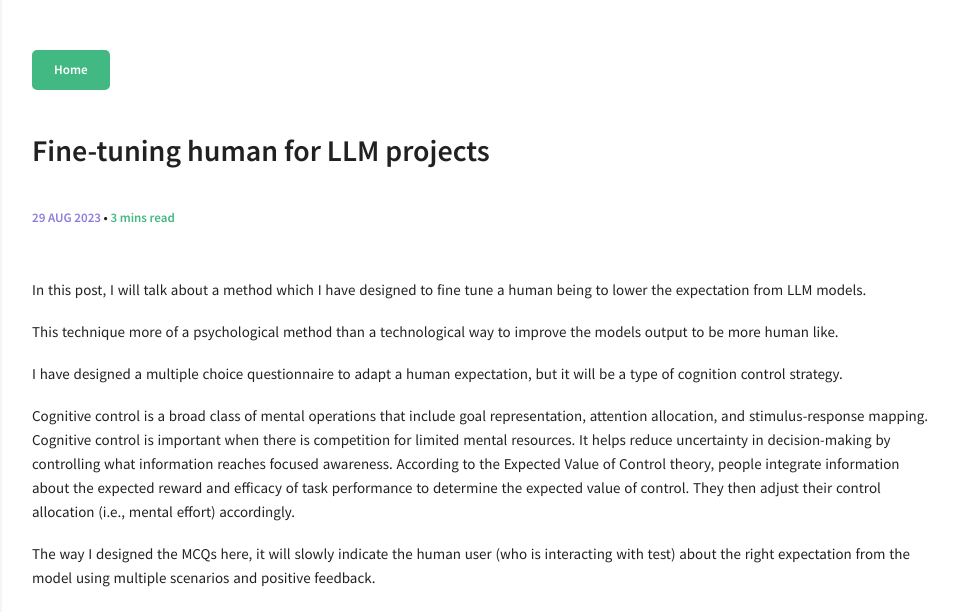
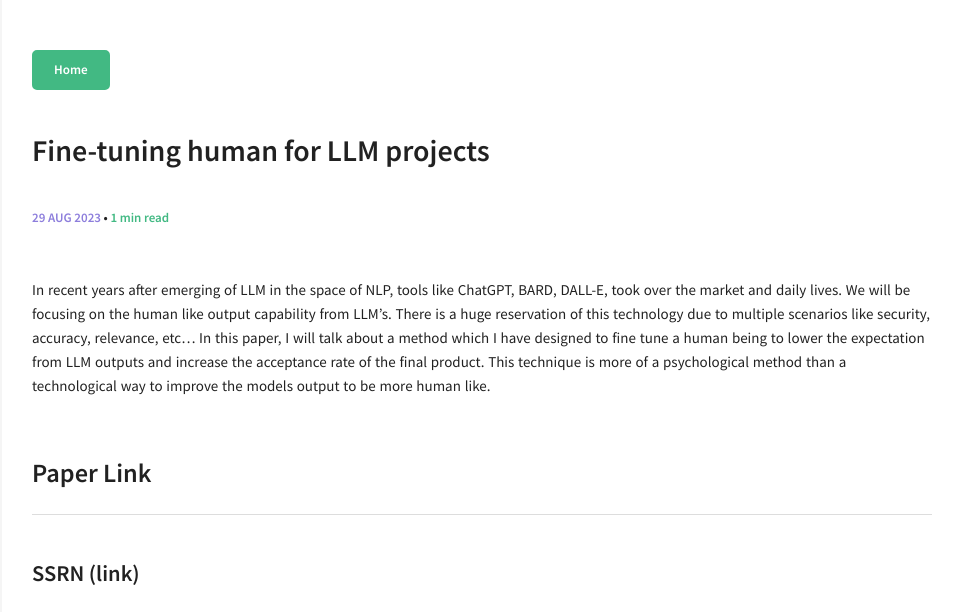
Before and after one commit to rehanguha/rehanguha.github.io, a Jekyll site: the page built from _posts/2023-08-29-llm.md, in a window 1280 px wide. Shown: the top 612 px of the page, without its empty margins (318-1279 px from the left). Built offline with Jekyll 4.4.1, drawn with Linux system fonts in a browser that asks for light colours; comment, search, counter and statistics services are not loaded; some of the changed text lies outside the part shown.

Commit message:
LLM paper update

```diff
--- a/_posts/2023-08-29-llm.md
+++ b/_posts/2023-08-29-llm.md
@@ -5,58 +5,17 @@ excerpt: "In this post, I will talk about a method which I have designed to fine
 tags: [nlp, psychology]
 categories: [NLP, LLM, Psychology]
 share: true
+link: https://papers.ssrn.com/sol3/papers.cfm?abstract_id=4574477
 comments: true
 mathjax: false
 ---
 
-In this post, I will talk about a method which I have designed to fine tune a human being to lower the expectation from LLM models.
+In recent years after emerging of LLM in the space of NLP, tools like ChatGPT, BARD, DALL-E, took over the market and daily lives. We will be focusing on the human like output capability from LLM’s. There is a huge reservation of this technology due to multiple scenarios like security, accuracy, relevance, etc... In this paper, I will talk about a method which I have designed to fine tune a human being to lower the expectation from LLM outputs and increase the acceptance rate of the final product. This technique is more of a psychological method than a technological way to improve the models output to be more human like.
 
-This technique more of a psychological method than a technological way to improve the models output to be more human like.
+## Paper Link
 
-I have designed a multiple choice questionnaire to adapt a human expectation, but it will be a type of cognition control strategy.
+### [SSRN (link)](https://papers.ssrn.com/sol3/papers.cfm?abstract_id=4574477)
+<iframe width="100%" height="400" src="https://papers.ssrn.com/sol3/papers.cfm?abstract_id=4574477" allowfullscreen="allowfullscreen"></iframe>
 
-Cognitive control is a broad class of mental operations that include goal representation, attention allocation, and stimulus-response mapping. Cognitive control is important when there is competition for limited mental resources. It helps reduce uncertainty in decision-making by controlling what information reaches focused awareness. According to the Expected Value of Control theory, people integrate information about the expected reward and efficacy of task performance to determine the expected value of control. They then adjust their control allocation (i.e., mental effort) accordingly.
-
-The way I designed the MCQs here, it will slowly indicate the human user (who is interacting with test) about the right expectation from the model using multiple scenarios and positive feedback.
-
-The concept which I thought worked by adjusting the expectation of the end user by promoting what can you expect from the LLM models. Testing LLM models are quite challenging as there is no standard framework around it. This actually worked for two use cases where I have implemented this. It is very complicated to verify and evaluate the efficiency of the method proposed method whether it will work properly or not but after practically implementing this I can conform it worked seamlessly for 2 use cases.
-
-* Template:
-  * LLM for Scenario X
-    - Q(1)
-      * Human Answer1
-      * Human Answer2
-      * LLM output
-      * Human Answer3
-    * Q(2)
-      * Human Answer1
-      * Human Answer2
-      * LLM output
-      * Human Answer3
-    * Q(n/2)
-      * Human Answer1
-      * LLM output1
-      * LLM output2
-      * Human Answer2
-    * Q(n)
-      * Human Answer1
-      * LLM output1
-      * LLM output2
-      * LLM output3
-
-As the questions increases then no. of LLM outputs should increase which increase the probability of selection of LLM output choices this will boost the confidence and morale of the end user that they are able to guess the right source of the data.
-
-If the user selects Human answer then we will be showing the end-user a positive message saying "You are close enough but, the machine will provide you with the following answer ...". If the end-user selects the LLM answer then we will again prompt with a positive message saying "Machine is thinking like you, and you are right! This is the answer which machine will generate."
-
-We had around 10 questions for multiple set of documents more than 4, and we tested the end users reaction before and after taking the test. The entire outlook about LLM models changed after going through the designed tests. Along with this it was informed that this is more of a preview and LLM will work as an aid and with continuous expert feedback we will be able to reach the desired accuracy with iterative improvements.
-
-Some visible changes which I have observed are:
-- Expectation got lowered
-- Gave more constructive feedback (before the test the users were not that ready to accept the solution)
-- Still had reservations but open to accept the future of the product
-
-
-### Reference
-- https://www.ncbi.nlm.nih.gov/pmc/articles/PMC4285389/#:~:text=Cognitive%20control%20of%20behavior%20is,et%20al.%2C%201996).
-- https://www.sciencedirect.com/science/article/pii/S1364661321001480#:~:text=Cognitive%20control%20can%20be%20defined,how%20cognitive%20control%20is%20implemented.
-- https://pubmed.ncbi.nlm.nih.gov/33589626/
+### [OSF (link)](https://osf.io/9js3b)
+<iframe width="100%" height="400" src="https://osf.io/9js3b" allowfullscreen="allowfullscreen"></iframe>
```
Also changed, not shown: _posts/2023-01-29-benchmark-lr-sensitivity.md (+1 -14 lines).
